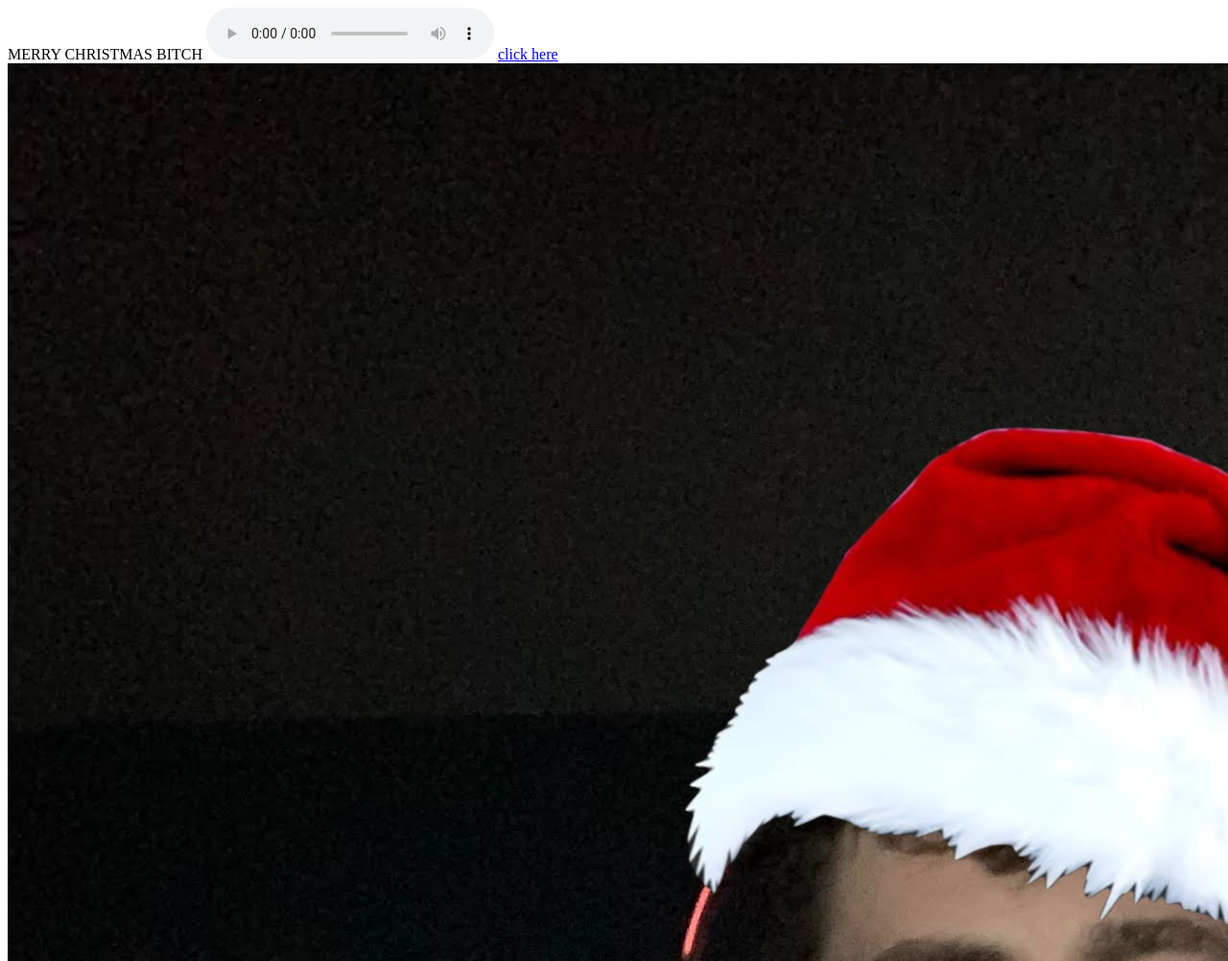
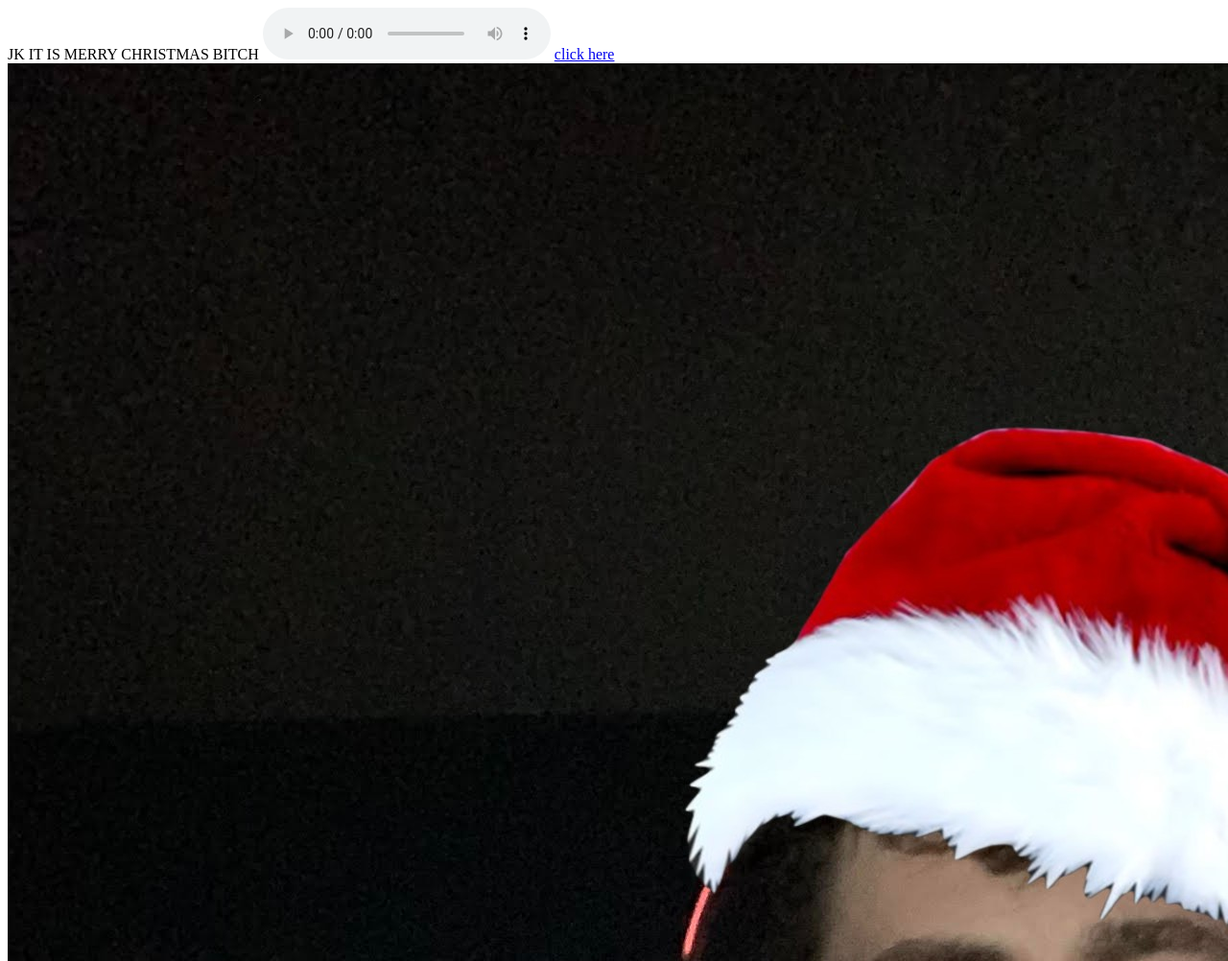
Before and after one commit to THATBOY121/MERRY-CHRISTMAS, a plain HTML site: page index.html in a window 1280 px wide. Shown: the top 1002 px of the page at 96% size. Drawn offline with Linux system fonts and the light colour scheme.

Commit message:
Add files via upload

```diff
--- a/index.html
+++ b/index.html
@@ -9,7 +9,7 @@
 
 
 
-    MERRY CHRISTMAS BITCH
+    JK IT IS MERRY CHRISTMAS BITCH
 
     <audio controls autoplay.true>
         <source src="George Strait - Christmas Cookies.mp3">
```
